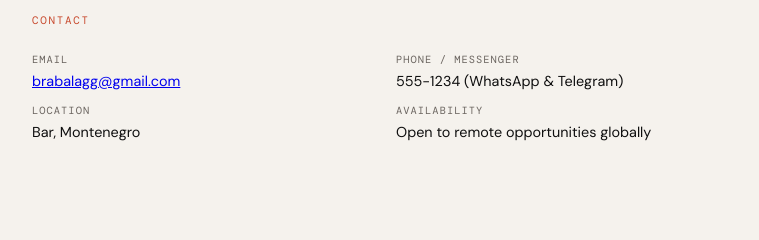
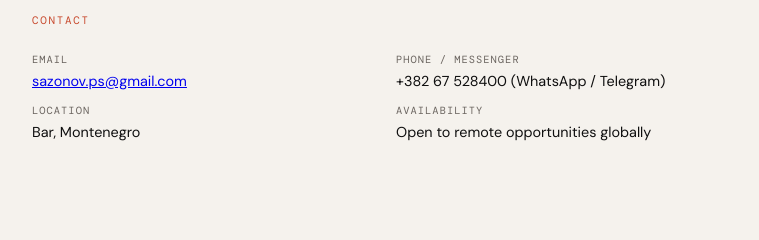
Before and after one commit to pavlks/cv, a plain HTML site: page index.html in a window 1280 px wide. Shown: the part 3518-3758 px from the top of the page, 260-1019 px from the left. Drawn offline with nearby package versions, Linux system fonts and the light colour scheme; a web font is replaced by a local one.

Commit message:
Fixed contacts

```diff
--- a/index.html
+++ b/index.html
@@ -630,11 +630,11 @@
     <div class="contact-grid">
       <div class="contact-item">
         <span class="contact-label">Email</span>
-        <span class="contact-val"><a href="mailto:brabalagg@gmail.com">brabalagg@gmail.com</a></span>
+        <span class="contact-val"><a href="mailto:sazonov.ps@gmail.com">sazonov.ps@gmail.com</a></span>
       </div>
       <div class="contact-item">
         <span class="contact-label">Phone / Messenger</span>
-        <span class="contact-val">555-1234 (WhatsApp &amp; Telegram)</span>
+        <span class="contact-val">+382 67 528400 (WhatsApp / Telegram)</span>
       </div>
       <div class="contact-item">
         <span class="contact-label">Location</span>
```
